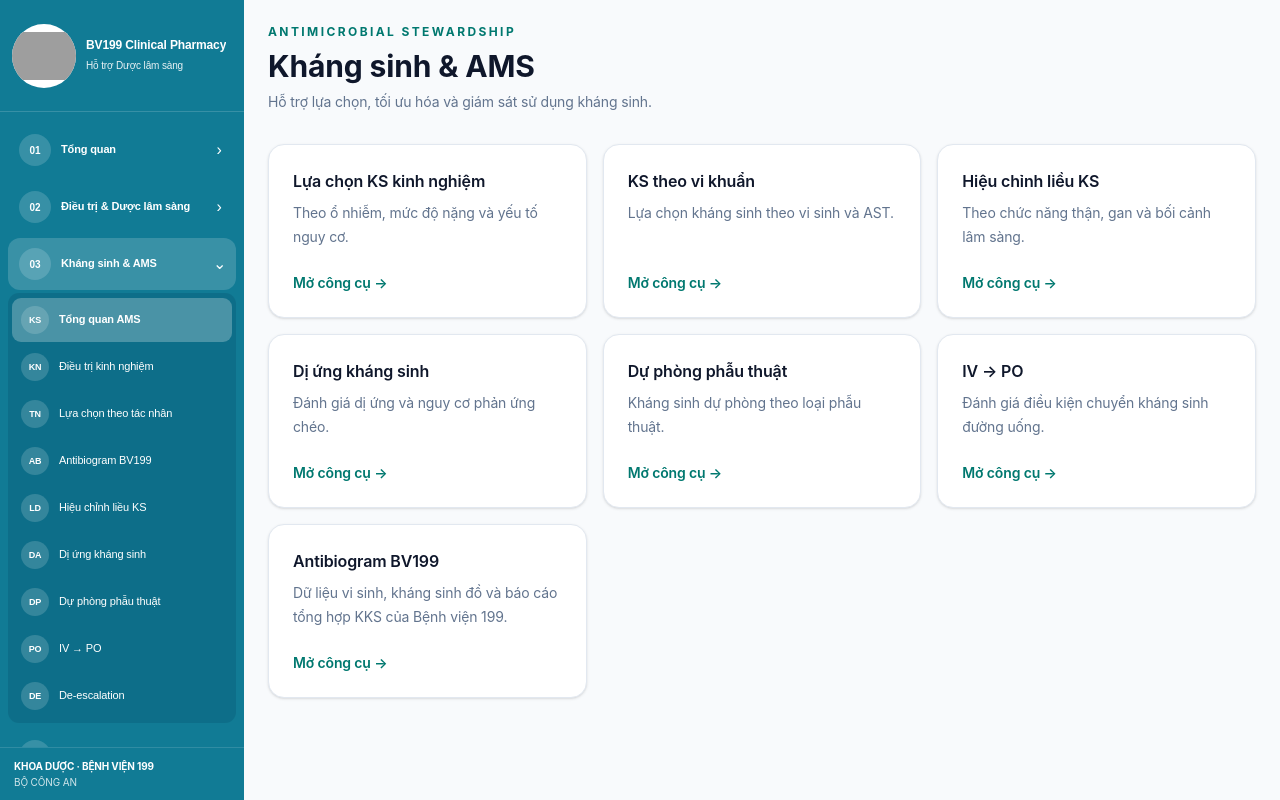
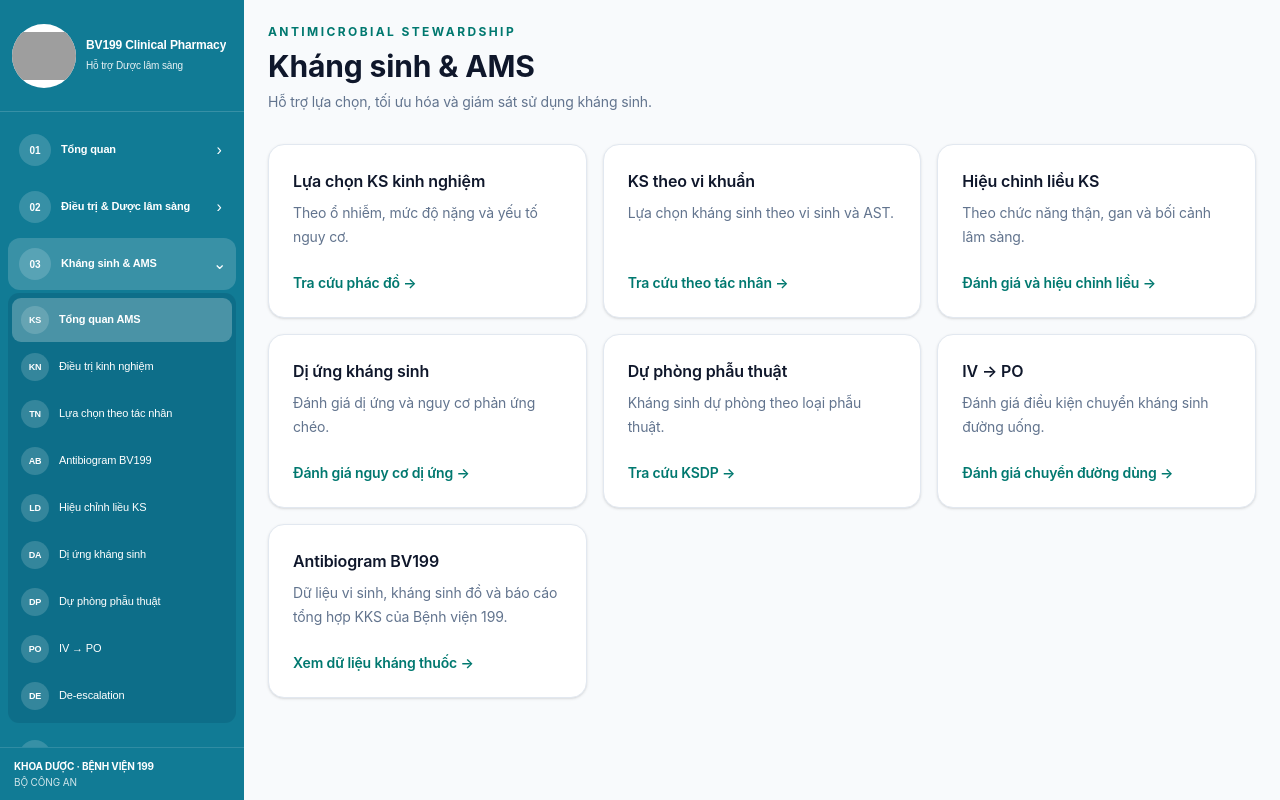
Before and after one commit to dsphuc199-commits/Bv199-clinical-pharmacy, a Next.js app: page /antibiotics in a window 1280 px wide. Built offline with nearby package versions, Linux system fonts and the light colour scheme; grey boxes are pictures that could not be loaded.

Commit message:
Update AMS clinical interface

```diff
--- a/app/antibiotics/page.tsx
+++ b/app/antibiotics/page.tsx
@@ -1,108 +1,87 @@
-import { Stethoscope, Microscope, SlidersHorizontal, ShieldCheck, Activity, ArrowLeftRight, ChartNoAxesColumn } from "lucide-react";
 import Link from "next/link";
-
-const moduleIcons = { empiric: Stethoscope, organism: Microscope, dosing: SlidersHorizontal, allergy: Activity, prophylaxis: ShieldCheck, "iv-to-po": ArrowLeftRight, antibiogram: ChartNoAxesColumn };
+import {
+  Stethoscope, Microscope, SlidersHorizontal, ShieldCheck,
+  Activity, ArrowLeftRight, ChartNoAxesColumn, ChevronRight,
+} from "lucide-react";
 
 const modules = [
-  {
-    id: "empiric",
-    title: "Lựa chọn KS kinh nghiệm",
-    description:
-      "Theo ổ nhiễm, mức độ nặng và yếu tố nguy cơ.",
-    href: "/antibiotics/empiric",
-  },
+  { id: "empiric", title: "Lựa chọn kháng sinh kinh nghiệm", desktopTitle: "Lựa chọn KS kinh nghiệm", description: "Theo vị trí nhiễm khuẩn, mức độ nặng và yếu tố nguy cơ.", desktopDescription: "Theo ổ nhiễm, mức độ nặng và yếu tố nguy cơ.", action: "Tra cứu phác đồ", href: "/antibiotics/empiric", icon: Stethoscope, group: "Lựa chọn điều trị" },
+  { id: "organism", title: "Kháng sinh theo tác nhân vi sinh", desktopTitle: "KS theo vi khuẩn", description: "Tham khảo lựa chọn kháng sinh theo vi khuẩn, AST và MIC.", desktopDescription: "Lựa chọn kháng sinh theo vi sinh và AST.", action: "Tra cứu theo tác nhân", href: "/antibiotics/organism", icon: Microscope, group: "Lựa chọn điều trị" },
+  { id: "dosing", title: "Hiệu chỉnh liều kháng sinh", desktopTitle: "Hiệu chỉnh liều KS", description: "Đánh giá chức năng thận, gan và các yếu tố PK/PD.", desktopDescription: "Theo chức năng thận, gan và bối cảnh lâm sàng.", action: "Đánh giá và hiệu chỉnh liều", href: "/antibiotics/dosing", icon: SlidersHorizontal, group: "Tối ưu điều trị" },
+  { id: "allergy", title: "Đánh giá dị ứng kháng sinh", desktopTitle: "Dị ứng kháng sinh", description: "Khai thác tiền sử và đánh giá nguy cơ phản ứng chéo.", desktopDescription: "Đánh giá dị ứng và nguy cơ phản ứng chéo.", action: "Đánh giá nguy cơ dị ứng", href: "/antibiotics/allergy", icon: Activity, group: "Tối ưu điều trị" },
+  { id: "prophylaxis", title: "Kháng sinh dự phòng phẫu thuật", desktopTitle: "Dự phòng phẫu thuật", description: "Tra cứu khuyến cáo KSDP theo loại phẫu thuật.", desktopDescription: "Kháng sinh dự phòng theo loại phẫu thuật.", action: "Tra cứu KSDP", href: "/antibiotics/prophylaxis", icon: ShieldCheck, group: "Dự phòng và giám sát" },
+  { id: "iv-to-po", title: "Chuyển kháng sinh IV → PO", desktopTitle: "IV → PO", description: "Đánh giá tiêu chí chuyển đổi từ đường tĩnh mạch sang đường uống.", desktopDescription: "Đánh giá điều kiện chuyển kháng sinh đường uống.", action: "Đánh giá chuyển đường dùng", href: "/antibiotics/iv-to-po", icon: ArrowLeftRight, group: "Tối ưu điều trị" },
+  { id: "antibiogram", title: "Antibiogram BV199", desktopTitle: "Antibiogram BV199", description: "Dữ liệu vi sinh và mức độ nhạy cảm kháng sinh tại BV199.", desktopDescription: "Dữ liệu vi sinh, kháng sinh đồ và báo cáo tổng hợp KKS của Bệnh viện 199.", action: "Xem dữ liệu kháng thuốc", href: "/antibiotics/antibiogram", icon: ChartNoAxesColumn, group: "Dự phòng và giám sát" },
+] as const;
 
-  {
-    id: "organism",
-    title: "KS theo vi khuẩn",
-    description:
-      "Lựa chọn kháng sinh theo vi sinh và AST.",
-    href: "/antibiotics/organism",
-  },
-
-  {
-    id: "dosing",
-    title: "Hiệu chỉnh liều KS",
-    description:
-      "Theo chức năng thận, gan và bối cảnh lâm sàng.",
-    href: "/antibiotics/dosing",
-  },
-
-  {
-    id: "allergy",
-    title: "Dị ứng kháng sinh",
-    description:
-      "Đánh giá dị ứng và nguy cơ phản ứng chéo.",
-    href: "/antibiotics/allergy",
-  },
-
-  {
-    id: "prophylaxis",
-    title: "Dự phòng phẫu thuật",
-    description:
-      "Kháng sinh dự phòng theo loại phẫu thuật.",
-    href: "/antibiotics/prophylaxis",
-  },
-
-  {
-    id: "iv-to-po",
-    title: "IV → PO",
-    description:
-      "Đánh giá điều kiện chuyển kháng sinh đường uống.",
-    href: "/antibiotics/iv-to-po",
-  },
-
-  {
-    id: "antibiogram",
-    title: "Antibiogram BV199",
-    description:
-      "Dữ liệu vi sinh, kháng sinh đồ và báo cáo tổng hợp KKS của Bệnh viện 199.",
-    href: "/antibiotics/antibiogram",
-  },
-];
+const groups = ["Lựa chọn điều trị", "Tối ưu điều trị", "Dự phòng và giám sát"] as const;
 
 export default function AntibioticsPage() {
   return (
     <main className="bv199-ams-home min-h-screen bg-slate-50 p-6">
       <div className="mx-auto max-w-7xl">
         <header className="mb-8">
-          <p className="text-xs font-bold uppercase tracking-[0.2em] text-teal-700">
-            Antimicrobial Stewardship
-          </p>
-
-          <h1 className="mt-2 text-3xl font-bold text-slate-900">
-            Kháng sinh & AMS
-          </h1>
-
-          <p className="mt-2 text-sm text-slate-500">
-            Hỗ trợ lựa chọn, tối ưu hóa và giám sát sử dụng kháng sinh.
-          </p>
+          <p className="text-xs font-bold uppercase tracking-[0.2em] text-teal-700">Antimicrobial Stewardship</p>
+          <h1 className="mt-2 text-3xl font-bold text-slate-900">Kháng sinh &amp; AMS</h1>
+          <p className="mt-2 text-sm text-slate-500">Hỗ trợ lựa chọn, tối ưu hóa và giám sát sử dụng kháng sinh.</p>
         </header>
 
-        <section className="grid gap-4 md:grid-cols-2 xl:grid-cols-3">
+        {/* Desktop: giữ nguyên kiểu thẻ và bố cục trước đây. */}
+        <section className="bv199-ams-desktop grid gap-4 md:grid-cols-2 xl:grid-cols-3" aria-label="Các phân hệ quản lý sử dụng kháng sinh">
           {modules.map((module) => (
-            <Link
-              key={module.id}
-              href={module.href}
-              className="bv199-ams-card group flex min-h-[150px] flex-col justify-between rounded-2xl border border-slate-200 bg-white p-6 shadow-sm transition hover:-translate-y-0.5 hover:border-teal-300 hover:shadow-md"
-            >
+            <Link key={module.id} href={module.href} className="bv199-ams-card group flex min-h-[150px] flex-col justify-between rounded-2xl border border-slate-200 bg-white p-6 shadow-sm transition hover:-translate-y-0.5 hover:border-teal-300 hover:shadow-md">
               <div>
-                <h2 className="text-base font-semibold text-slate-900">
-                  {module.title}
-                </h2>
-
-                <p className="mt-2 text-sm leading-6 text-slate-500">
-                  {module.description}
-                </p>
+                <h2 className="text-base font-semibold text-slate-900">{module.desktopTitle}</h2>
+                <p className="mt-2 text-sm leading-6 text-slate-500">{module.desktopDescription}</p>
               </div>
-
-              <div className="mt-6 text-sm font-semibold text-teal-700">
-                Mở công cụ →
-              </div>
+              <div className="mt-6 text-sm font-semibold text-teal-700">{module.action} →</div>
             </Link>
           ))}
         </section>
+
+        {/* Mobile: nhóm theo tác vụ lâm sàng, bấm được trên toàn bộ thẻ. */}
+        <div className="bv199-ams-clinical-mobile">
+          {groups.map((group) => (
+            <section className="bv199-ams-clinical-group" key={group} aria-label={group}>
+              <h2 className="bv199-ams-group-title">{group}</h2>
+              <div className="bv199-ams-clinical-list">
+                {modules.filter((module) => module.group === group).map((module) => {
+                  const Icon = module.icon;
+                  return (
+                    <Link className="bv199-ams-clinical-card" key={module.id} href={module.href}>
+                      <span className="bv199-ams-clinical-icon" aria-hidden="true"><Icon size={22} strokeWidth={1.9}/></span>
+                      <span className="bv199-ams-clinical-copy">
+                        <strong>{module.title}</strong>
+                        <small>{module.description}</small>
+                        <span className="bv199-ams-clinical-action">{module.action} <span aria-hidden="true">→</span></span>
+                      </span>
+                      <ChevronRight className="bv199-ams-clinical-chevron" size={19} aria-hidden="true"/>
+                    </Link>
+                  );
+                })}
+              </div>
+            </section>
+          ))}
+        </div>
       </div>
+      <style>{`
+        .bv199-ams-clinical-mobile { display: none; }
+        @media (max-width: 800px) {
+          .bv199-ams-desktop { display: none !important; }
+          .bv199-ams-clinical-mobile { display: block; }
+          .bv199-ams-clinical-group { display: block !important; margin: 0 0 21px; }
+          .bv199-ams-group-title { color: #486675; font-size: 12px; font-weight: 800; letter-spacing: .07em; text-transform: uppercase; margin: 0 0 9px; }
+          .bv199-ams-clinical-list { display: grid; grid-template-columns: 1fr; gap: 9px; }
+          .bv199-ams-clinical-card { display: flex; align-items: center; min-width: 0; gap: 12px; padding: 13px 11px; min-height: 102px; border: 1px solid #e0eaf0; border-radius: 15px; background: #fff; color: #162b3b; box-shadow: 0 2px 7px rgba(23,48,62,.045); text-decoration: none; }
+          .bv199-ams-clinical-card:focus-visible { outline: 3px solid #0b8795; outline-offset: 2px; }
+          .bv199-ams-clinical-icon { flex: 0 0 42px; width: 42px; height: 42px; display: grid; place-items: center; border-radius: 12px; background: #e8f6f7; color: #087f8c; }
+          .bv199-ams-clinical-copy { flex: 1; min-width: 0; display: flex; flex-direction: column; gap: 4px; }
+          .bv199-ams-clinical-copy strong { font-size: 14px; line-height: 1.35; font-weight: 750; }
+          .bv199-ams-clinical-copy small { color: #60788a; font-size: 12px; line-height: 1.45; }
+          .bv199-ams-clinical-action { margin-top: 3px; color: #067c87; font-size: 12px; font-weight: 700; }
+          .bv199-ams-clinical-chevron { flex: 0 0 auto; color: #7895a3; }
+        }
+      `}</style>
     </main>
   );
 }
```
